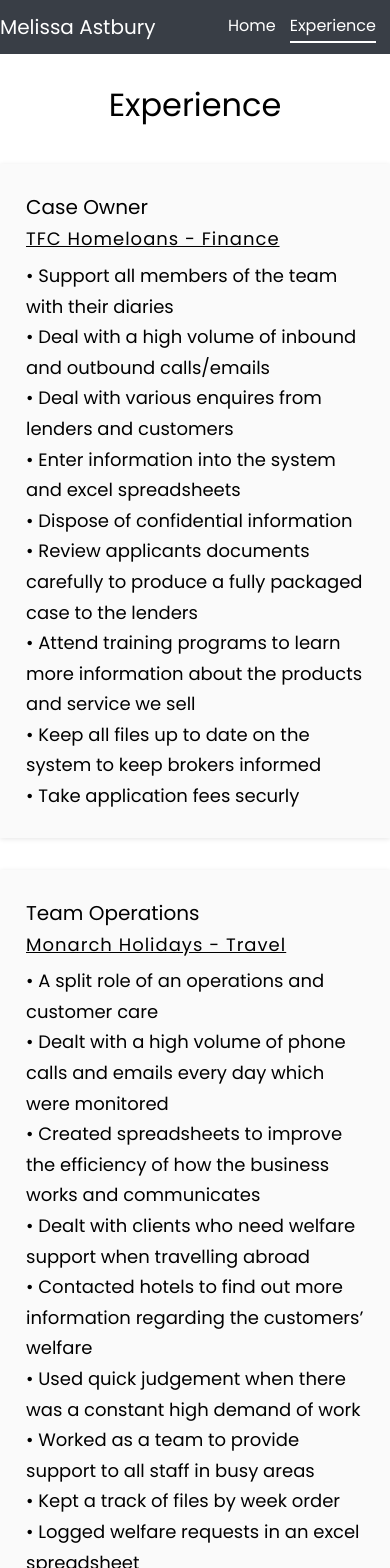
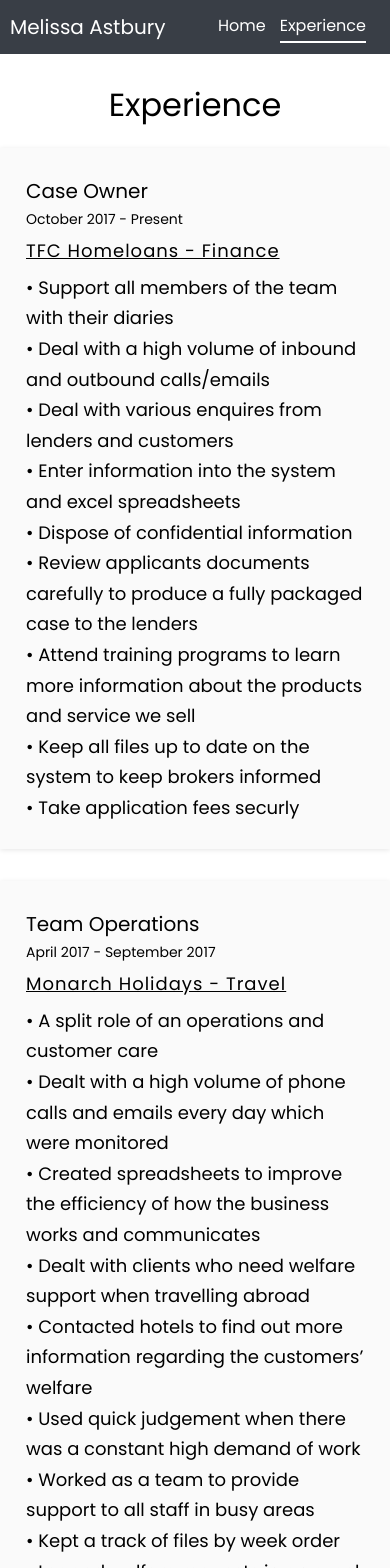
Before and after one commit to Mohammad-haydar/my-react-site, a React (Create React App) app: page /experience in a window 390 px wide. Shown: the top 1568 px of the page. Built offline with nearby package versions, Linux system fonts and the light colour scheme.

Commit message:
adding in dates, amended css for mobile

```diff
--- a/src/components/Cards/Cards.js
+++ b/src/components/Cards/Cards.js
@@ -2,11 +2,12 @@ import React from "react";
 
 import "./Cards.scss";
 
-const Cards = () => {
-  return (
+const Cards = () => (
   <div className="cards-container">
     <div className="card">
       <h3>Case Owner</h3>
+      {/* <span className="job-dates">October 2017 - Present</span> */}
+      <p className="job-dates">October 2017 - Present</p>
       <p className="job-title">TFC Homeloans - Finance</p>
       <p>• Support all members of the team with their diaries</p>
       <p>• Deal with a high volume of inbound and outbound calls/emails</p>
@@ -14,20 +15,19 @@ const Cards = () => {
       <p>• Enter information into the system and excel spreadsheets</p>
       <p>• Dispose of confidential information</p>
       <p>
-          • Review applicants documents carefully to produce a fully packaged
-          case to the lenders
+        • Review applicants documents carefully to produce a fully packaged case
+        to the lenders
       </p>
       <p>
-          • Attend training programs to learn more information about the
-          products and service we sell
+        • Attend training programs to learn more information about the products
+        and service we sell
       </p>
-        <p>
-          • Keep all files up to date on the system to keep brokers informed
-        </p>
+      <p>• Keep all files up to date on the system to keep brokers informed</p>
       <p>• Take application fees securly</p>
     </div>
     <div className="card">
       <h3>Team Operations</h3>
+      <p className="job-dates">April 2017 - September 2017</p>
       <p className="job-title">Monarch Holidays - Travel</p>
       <p>• A split role of an operations and customer care</p>
       <p>
@@ -42,8 +42,8 @@ const Cards = () => {
         • Dealt with clients who need welfare support when travelling abroad
       </p>
       <p>
-          • Contacted hotels to find out more information regarding the
-          customers’ welfare
+        • Contacted hotels to find out more information regarding the customers’
+        welfare
       </p>
       <p>
         • Used quick judgement when there was a constant high demand of work
@@ -58,6 +58,7 @@ const Cards = () => {
     </div>
     <div className="card">
       <h3>Administration</h3>
+      <p className="job-dates">August 2016 - April 2017</p>
       <p className="job-title">Connell Sixth Form - Education</p>
       <p>• Level 2 Business Administration and Level 2 ICT.</p>
       <p>
@@ -65,13 +66,13 @@ const Cards = () => {
         into being a Connell student
       </p>
       <p>
-          • Communicated with both parents and students dealing with any issues
-          or enquires
+        • Communicated with both parents and students dealing with any issues or
+        enquires
       </p>
       <p>
         • Managed Reprographics which needs to be kept organised to meet the
-          high demand from teachers and to be more efficient to keep track of
-          the stock
+        high demand from teachers and to be more efficient to keep track of the
+        stock
       </p>
       <p>
         • Learnt policies and regulations which the Education System provides
@@ -99,8 +100,8 @@ const Cards = () => {
         equipment required on the day.
       </p>
       <p>
-          • Achieved the ‘Apprentice Star’ award which has motivated me to do
-          more and take on more challenging tasks.
+        • Achieved the ‘Apprentice Star’ award which has motivated me to do more
+        and take on more challenging tasks.
       </p>
       <p>• Supported the ‘Student Recruitment’ manager</p>
       <p>• Added applications onto SIMs</p>
@@ -108,6 +109,5 @@ const Cards = () => {
     </div>
   </div>
 );
-};
 
 export default Cards;
--- a/src/components/Cards/Cards.scss
+++ b/src/components/Cards/Cards.scss
@@ -13,6 +13,15 @@
   text-align: left;
   background-color: #fafafa;
 
+  @media only screen and (max-width: 600px) {
+    margin: 16px 0;
+  }
+
+  .job-dates {
+    font-size: 14px;
+    padding-bottom: 4px;
+  }
+
   .job-title {
     text-decoration: underline;
     letter-spacing: 1px;
--- a/src/components/Header/Header.scss
+++ b/src/components/Header/Header.scss
@@ -6,6 +6,10 @@ header {
   display: flex;
   justify-content: space-between;
   padding: 10px 0;
+
+  @media only screen and (max-width: 600px) {
+    padding: 10px;
+  }
 
   h3 {
     color: #ffffff;
--- a/src/containers/Home/Home.scss
+++ b/src/containers/Home/Home.scss
@@ -2,6 +2,10 @@
   max-width: 693px;
   margin: 32px auto;
   text-align: center;
+
+  @media only screen and (max-width: 600px) {
+    padding: 0 10px;
+  }
 
   h3 {
     padding-bottom: 12px;
```
Lines whose indentation alone changed are shown as unchanged.
